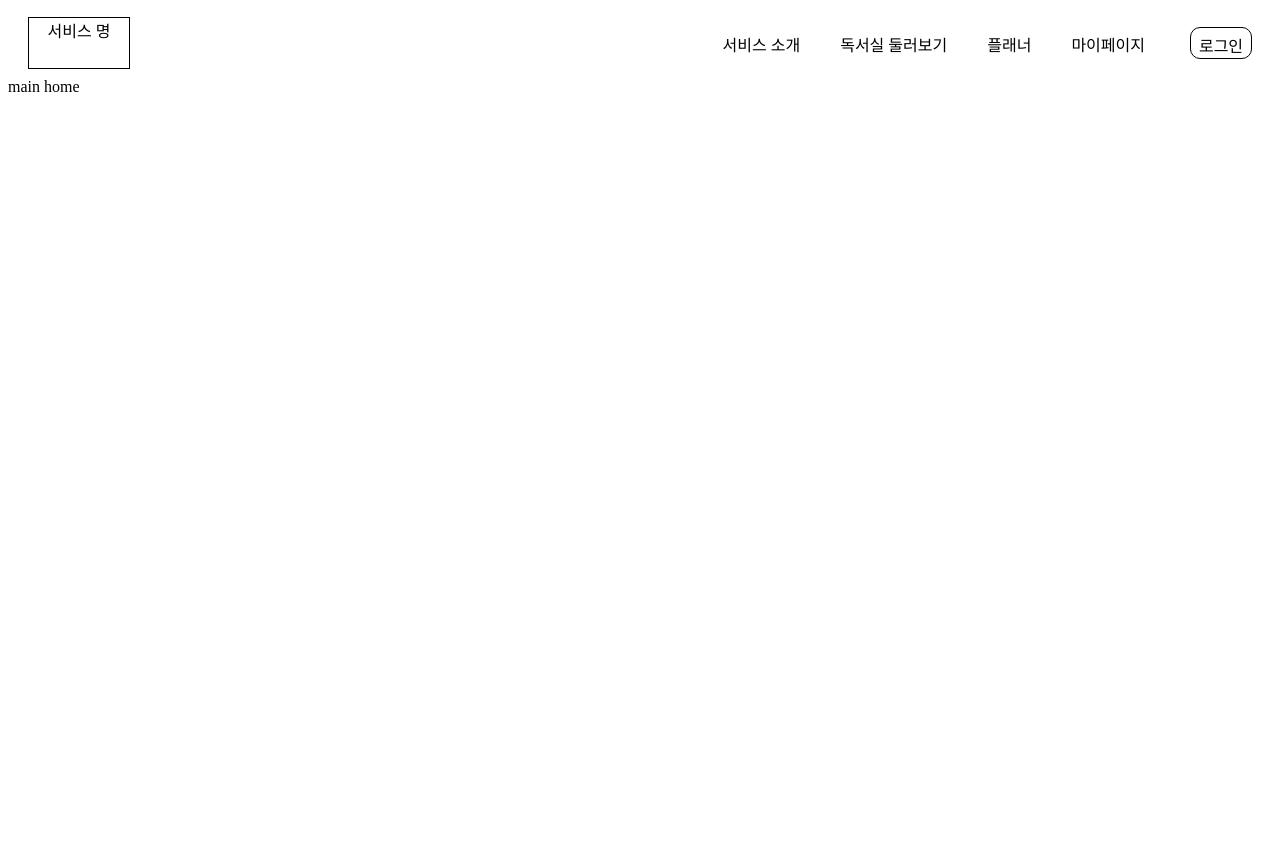
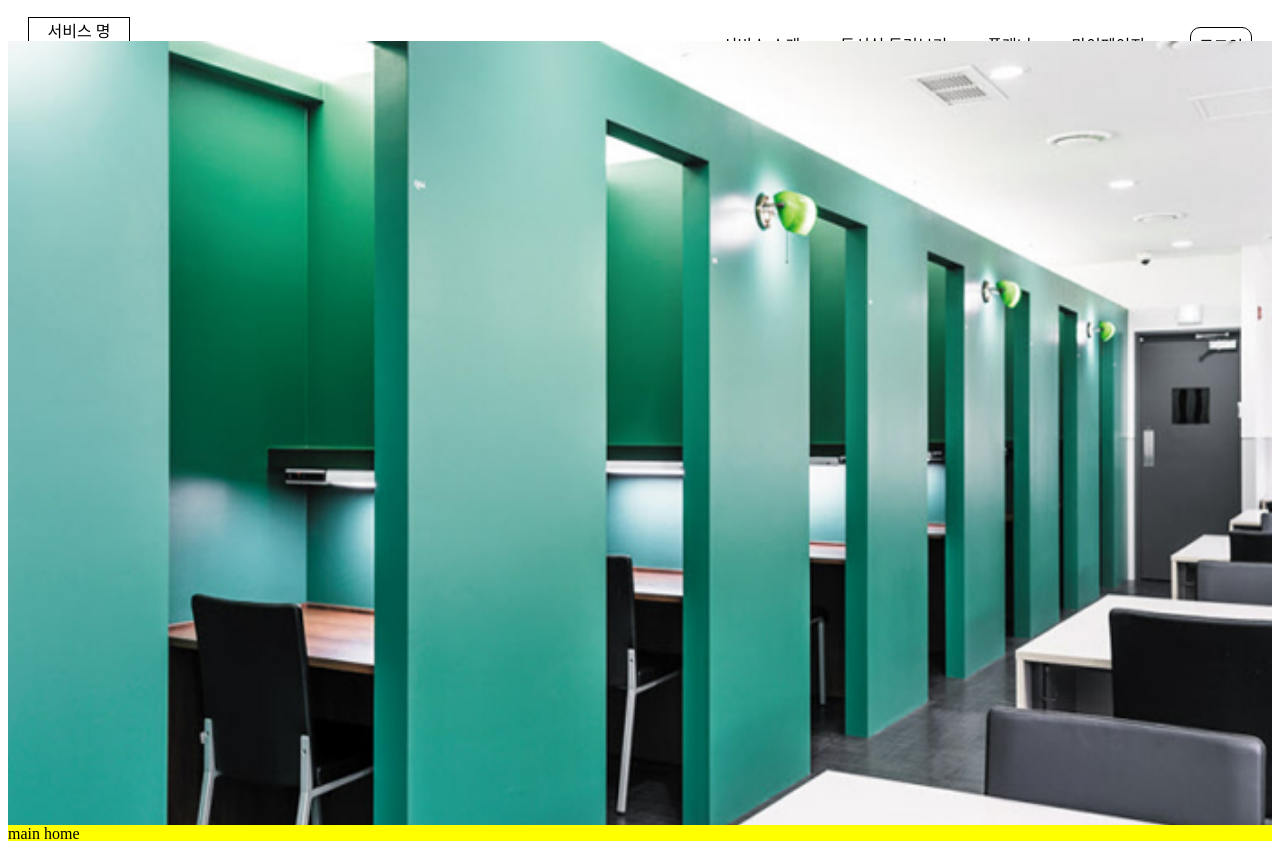
Before and after one commit to Naver-Children-StudyRoom/web-client, a Next.js app: page /main in a window 1280 px wide. Shown: the top 841 px of the page. Before the commit the page ends 800 px from the top, so only its background shows below. Built offline with nearby package versions, Linux system fonts and the light colour scheme.

Commit message:
Add parallax scrolling to main page

```diff
--- a/next.config.js
+++ b/next.config.js
@@ -1,6 +1,7 @@
 /** @type {import('next').NextConfig} */
 const nextConfig = {
   reactStrictMode: true,
+  eslint: { ignoreDuringBuilds: true },
 }
 
 module.exports = nextConfig
--- a/src/components/Header.tsx
+++ b/src/components/Header.tsx
@@ -1,7 +1,7 @@
 import Link from 'next/link'
 import { services } from 'constants/serivces.constant'
 
-import styles from 'styles/header.module.scss'
+import styles from 'styles/components/header.module.scss'
 
 interface Props {
   isLogin: boolean
--- /dev/null
+++ b/src/components/Main/Main.tsx
@@ -0,0 +1,21 @@
+import Image from 'next/image'
+import { Parallax } from 'react-scroll-parallax'
+
+import StudyRoom from 'resources/Main/studyRoom.png'
+
+import styles from 'styles/components/Main/main.module.scss'
+
+const Main = () => {
+  return (
+    <div className={styles.main}>
+      <Parallax speed={-30}>
+        <Image src={StudyRoom} alt="main image" width={1500} height={1000} />
+      </Parallax>
+      <Parallax speed={10}>
+        <div className={styles.service_introduction}>main home</div>
+      </Parallax>
+    </div>
+  )
+}
+
+export default Main
--- a/src/pages/main/index.tsx
+++ b/src/pages/main/index.tsx
@@ -1,5 +1,13 @@
+import { ParallaxProvider } from 'react-scroll-parallax'
+
+import Main from 'components/Main/Main'
+
 const index = () => {
-  return <div>main home</div>
+  return (
+    <ParallaxProvider>
+      <Main />
+    </ParallaxProvider>
+  )
 }
 
 export default index
--- /dev/null
+++ b/src/styles/components/Main/main.module.scss
@@ -0,0 +1,7 @@
+.main {
+  .service_introduction {
+    width: 100%;
+    height: 2000px;
+    background-color: yellow;
+  }
+}
```
Also changed, not shown: .eslintrc.json, src/resources/Main/studyRoom.png (added), src/styles/components/header.module.scss (renamed from src/styles/header.module.scss).
